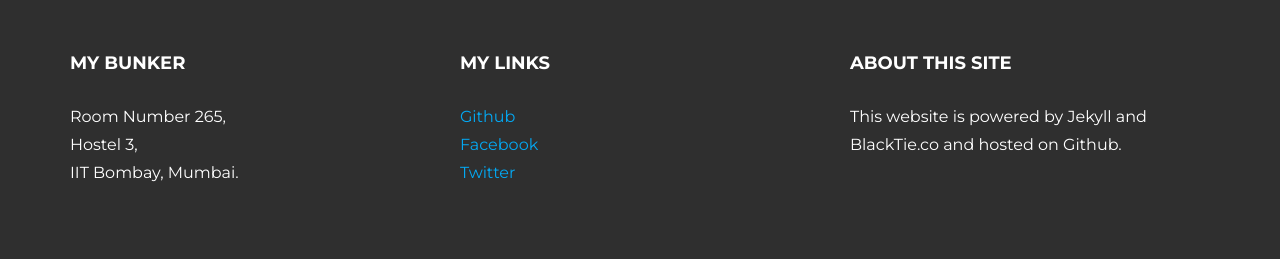
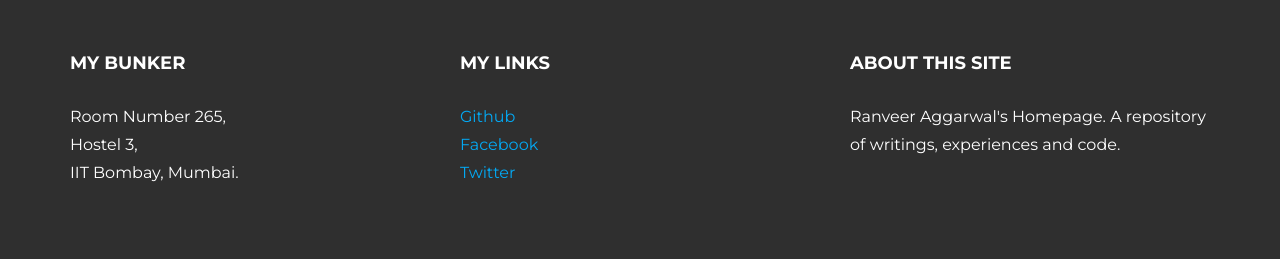
Before and after one commit to dscodebook/ranveeraggarwal.github.io, a Jekyll site: the page built from index.html, in a window 1280 px wide. Shown: the part 763-1022 px from the top of the page. Built offline with Jekyll 4.4.1, drawn with Linux system fonts in a browser that asks for light colours; nearby versions of some CDN libraries.

```diff
--- a/_config.yml
+++ b/_config.yml
@@ -9,7 +9,7 @@
 title: Ranveer Aggarwal
 email: ranveeraggarwal@gmail.com
 description: > # this means to ignore newlines until "baseurl:"
-  This website is powered by Jekyll and BlackTie.co and hosted on Github.
+  Ranveer Aggarwal's Homepage. A repository of writings, experiences and code.
 baseurl: "" # the subpath of your site, e.g. /blog
 url: "http://ranveeraggarwal.com" # the base hostname & protocol for your site
 twitter_username: ranveeraggarwal
```
